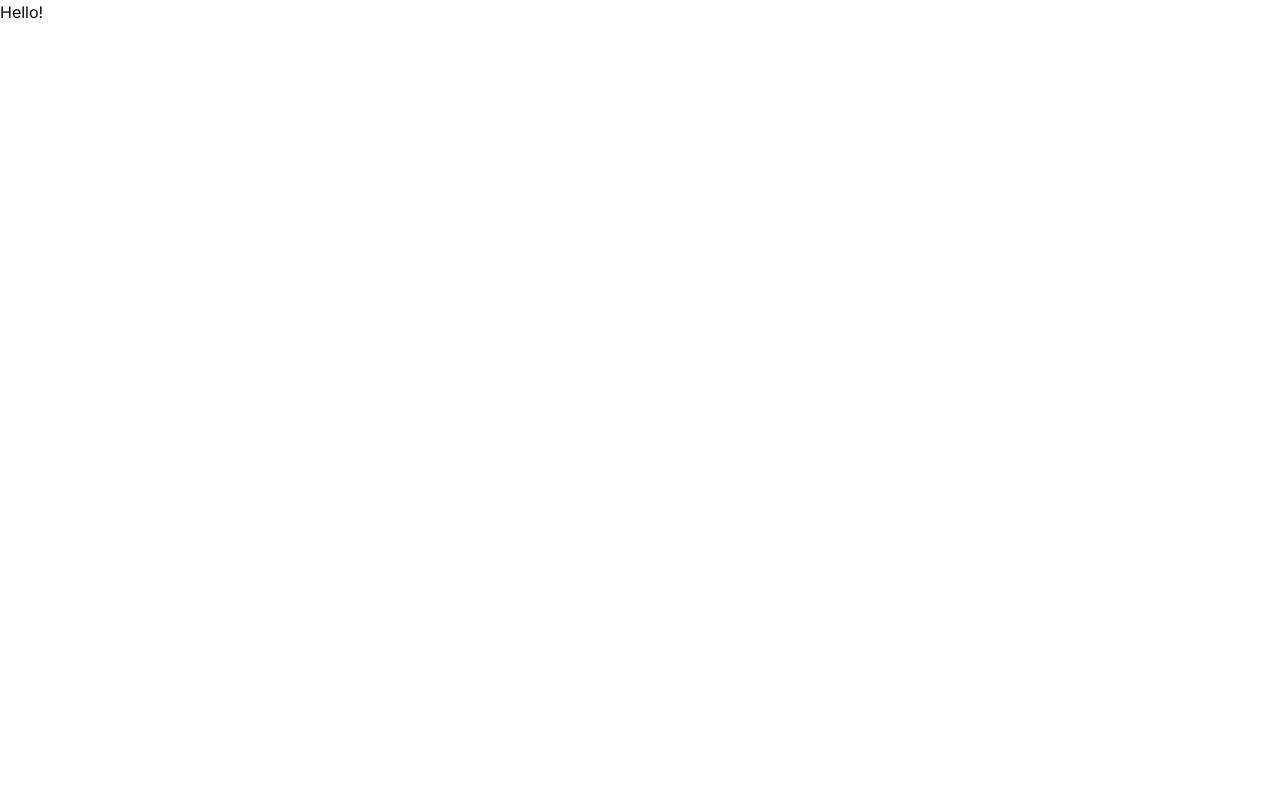
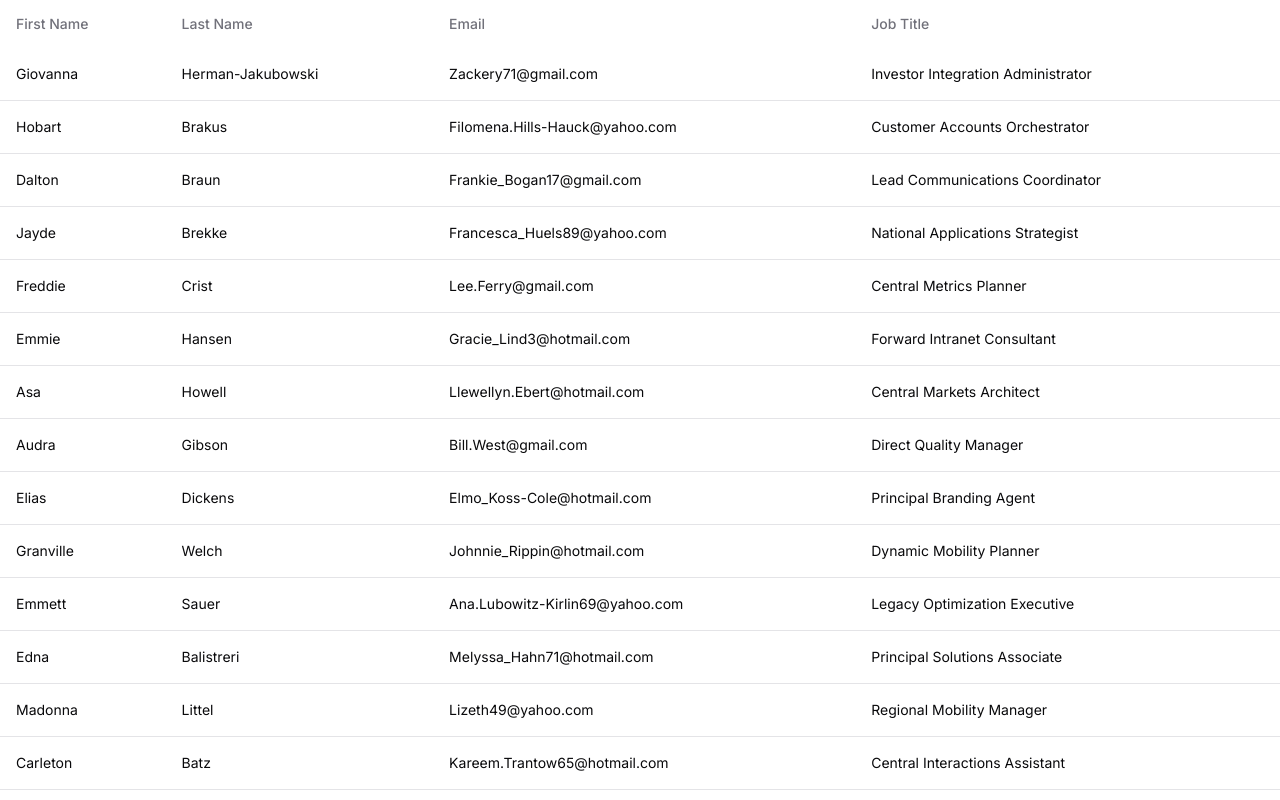
Before and after one commit to jeeehaan/nextjs-datatable, a Next.js app: page / in a window 1280 px wide. Shown: the top 800 px of the page. Built offline with nearby package versions, Linux system fonts and the light colour scheme.

Commit message:
feat: data mapping

```diff
--- a/package.json
+++ b/package.json
@@ -17,12 +17,15 @@
     "schema": "./src/db/prisma/schema.prisma"
   },
   "dependencies": {
+    "@commitlint/cli": "^18.4.3",
+    "@commitlint/config-conventional": "^18.4.3",
     "@prisma/client": "^5.6.0",
     "@radix-ui/react-dialog": "^1.0.5",
     "@radix-ui/react-dropdown-menu": "^2.0.6",
     "@radix-ui/react-popover": "^1.0.7",
     "@radix-ui/react-slot": "^1.0.2",
     "@radix-ui/react-toggle": "^1.0.3",
+    "@tanstack/react-table": "^8.10.7",
     "class-variance-authority": "^0.7.0",
     "clsx": "^2.0.0",
     "eslint-config-airbnb": "^19.0.4",
@@ -42,6 +45,7 @@
     "tailwindcss-animate": "^1.0.7"
   },
   "devDependencies": {
+    "@faker-js/faker": "^8.3.1",
     "@testing-library/jest-dom": "^6.1.5",
     "@testing-library/react": "^14.1.2",
     "@testing-library/user-event": "^14.5.1",
--- /dev/null
+++ b/src/app/api/data/route.ts
@@ -0,0 +1,20 @@
+import { faker } from '@faker-js/faker';
+import { NextResponse } from 'next/server';
+
+function generateArray(length: number) {
+  return Array.from({ length }, (_, i) => i + 1);
+}
+
+export async function GET() {
+  const data = generateArray(20).map(() => {
+    return {
+      id: faker.string.uuid(),
+      firstName: faker.person.firstName(),
+      lastName: faker.person.lastName(),
+      email: faker.internet.email(),
+      jobTitle: faker.person.jobTitle(),
+    };
+  });
+
+  return NextResponse.json(data);
+}
--- a/src/app/page.tsx
+++ b/src/app/page.tsx
@@ -1,5 +1,12 @@
-'use client';
+import { TableComponent } from '@/components/table';
 
-export default function Page() {
-  return <div>Hello!</div>;
+async function getData() {
+  const res = await fetch('http://localhost:3000/api/data');
+  const data = await res.json();
+  return data;
 }
+export default async function Page() {
+  const data = await getData();
+  // console.log(data);
+  return <TableComponent initialData={data} />;
+}
--- /dev/null
+++ b/src/components/table/index.tsx
@@ -0,0 +1,92 @@
+'use client';
+
+import { useEffect, useState } from 'react';
+import {
+  createColumnHelper,
+  useReactTable,
+  getCoreRowModel,
+  flexRender,
+} from '@tanstack/react-table';
+import { Table, TableBody, TableCell, TableHead, TableHeader, TableRow } from '../ui/table';
+
+interface User {
+  id: number;
+  firstName: string;
+  lastName: string;
+  email: string;
+  jobTitle: string;
+}
+
+const columnHelper = createColumnHelper<User>();
+
+const columns = [
+  columnHelper.accessor('firstName', {
+    header: 'First Name',
+    cell: (data) => <div>{data.getValue()}</div>,
+  }),
+  columnHelper.accessor('lastName', {
+    header: 'Last Name',
+    cell: (data) => <div>{data.getValue()}</div>,
+  }),
+  columnHelper.accessor('email', {
+    header: 'Email',
+    cell: (data) => <div>{data.getValue()}</div>,
+  }),
+  columnHelper.accessor('jobTitle', {
+    header: 'Job Title',
+    cell: (data) => <div>{data.getValue()}</div>,
+  }),
+];
+
+interface TableComponentProps {
+  initialData: User[];
+}
+export const TableComponent: React.FC<TableComponentProps> = ({ initialData }) => {
+  const [data] = useState(initialData);
+  const [isClient, setIsClient] = useState(false);
+
+  const table = useReactTable({
+    data,
+    columns,
+    getCoreRowModel: getCoreRowModel(),
+  });
+
+  useEffect(() => {
+    setIsClient(true);
+  }, []);
+
+  if (!isClient) return null;
+
+  return (
+    <Table>
+      {table.getHeaderGroups().map((headerGroup) => {
+        return (
+          <TableHeader key={headerGroup.id}>
+            {headerGroup.headers.map((column) => {
+              return (
+                <TableHead key={column.id}>
+                  {flexRender(column.column.columnDef.header, column.getContext())}
+                </TableHead>
+              );
+            })}
+          </TableHeader>
+        );
+      })}
+      <TableBody>
+        {table.getRowModel().rows.map((row) => {
+          return (
+            <TableRow key={row.id}>
+              {row.getVisibleCells().map((cell) => {
+                return (
+                  <TableCell key={cell.id}>
+                    {flexRender(cell.column.columnDef.cell, cell.getContext())}
+                  </TableCell>
+                );
+              })}
+            </TableRow>
+          );
+        })}
+      </TableBody>
+    </Table>
+  );
+};
--- /dev/null
+++ b/src/components/ui/table.tsx
@@ -0,0 +1,117 @@
+import * as React from "react"
+
+import { cn } from "@/utils/shad"
+
+const Table = React.forwardRef<
+  HTMLTableElement,
+  React.HTMLAttributes<HTMLTableElement>
+>(({ className, ...props }, ref) => (
+  <div className="relative w-full overflow-auto">
+    <table
+      ref={ref}
+      className={cn("w-full caption-bottom text-sm", className)}
+      {...props}
+    />
+  </div>
+))
+Table.displayName = "Table"
+
+const TableHeader = React.forwardRef<
+  HTMLTableSectionElement,
+  React.HTMLAttributes<HTMLTableSectionElement>
+>(({ className, ...props }, ref) => (
+  <thead ref={ref} className={cn("[&_tr]:border-b", className)} {...props} />
+))
+TableHeader.displayName = "TableHeader"
+
+const TableBody = React.forwardRef<
+  HTMLTableSectionElement,
+  React.HTMLAttributes<HTMLTableSectionElement>
+>(({ className, ...props }, ref) => (
+  <tbody
+    ref={ref}
+    className={cn("[&_tr:last-child]:border-0", className)}
+    {...props}
+  />
+))
+TableBody.displayName = "TableBody"
+
+const TableFooter = React.forwardRef<
+  HTMLTableSectionElement,
+  React.HTMLAttributes<HTMLTableSectionElement>
+>(({ className, ...props }, ref) => (
+  <tfoot
+    ref={ref}
+    className={cn(
+      "border-t bg-muted/50 font-medium [&>tr]:last:border-b-0",
+      className
+    )}
+    {...props}
+  />
+))
+TableFooter.displayName = "TableFooter"
+
+const TableRow = React.forwardRef<
+  HTMLTableRowElement,
+  React.HTMLAttributes<HTMLTableRowElement>
+>(({ className, ...props }, ref) => (
+  <tr
+    ref={ref}
+    className={cn(
+      "border-b transition-colors hover:bg-muted/50 data-[state=selected]:bg-muted",
+      className
+    )}
+    {...props}
+  />
+))
+TableRow.displayName = "TableRow"
+
+const TableHead = React.forwardRef<
+  HTMLTableCellElement,
+  React.ThHTMLAttributes<HTMLTableCellElement>
+>(({ className, ...props }, ref) => (
+  <th
+    ref={ref}
+    className={cn(
+      "h-12 px-4 text-left align-middle font-medium text-muted-foreground [&:has([role=checkbox])]:pr-0",
+      className
+    )}
+    {...props}
+  />
+))
+TableHead.displayName = "TableHead"
+
+const TableCell = React.forwardRef<
+  HTMLTableCellElement,
+  React.TdHTMLAttributes<HTMLTableCellElement>
+>(({ className, ...props }, ref) => (
+  <td
+    ref={ref}
+    className={cn("p-4 align-middle [&:has([role=checkbox])]:pr-0", className)}
+    {...props}
+  />
+))
+TableCell.displayName = "TableCell"
+
+const TableCaption = React.forwardRef<
+  HTMLTableCaptionElement,
+  React.HTMLAttributes<HTMLTableCaptionElement>
+>(({ className, ...props }, ref) => (
+  <caption
+    ref={ref}
+    className={cn("mt-4 text-sm text-muted-foreground", className)}
+    {...props}
+  />
+))
+TableCaption.displayName = "TableCaption"
+
+export {
+  Table,
+  TableHeader,
+  TableBody,
+  TableFooter,
+  TableHead,
+  TableRow,
+  TableCell,
+  TableCaption,
+}
```
Also changed, not shown: 1 other file (tests, documents, lock files or other folders).
